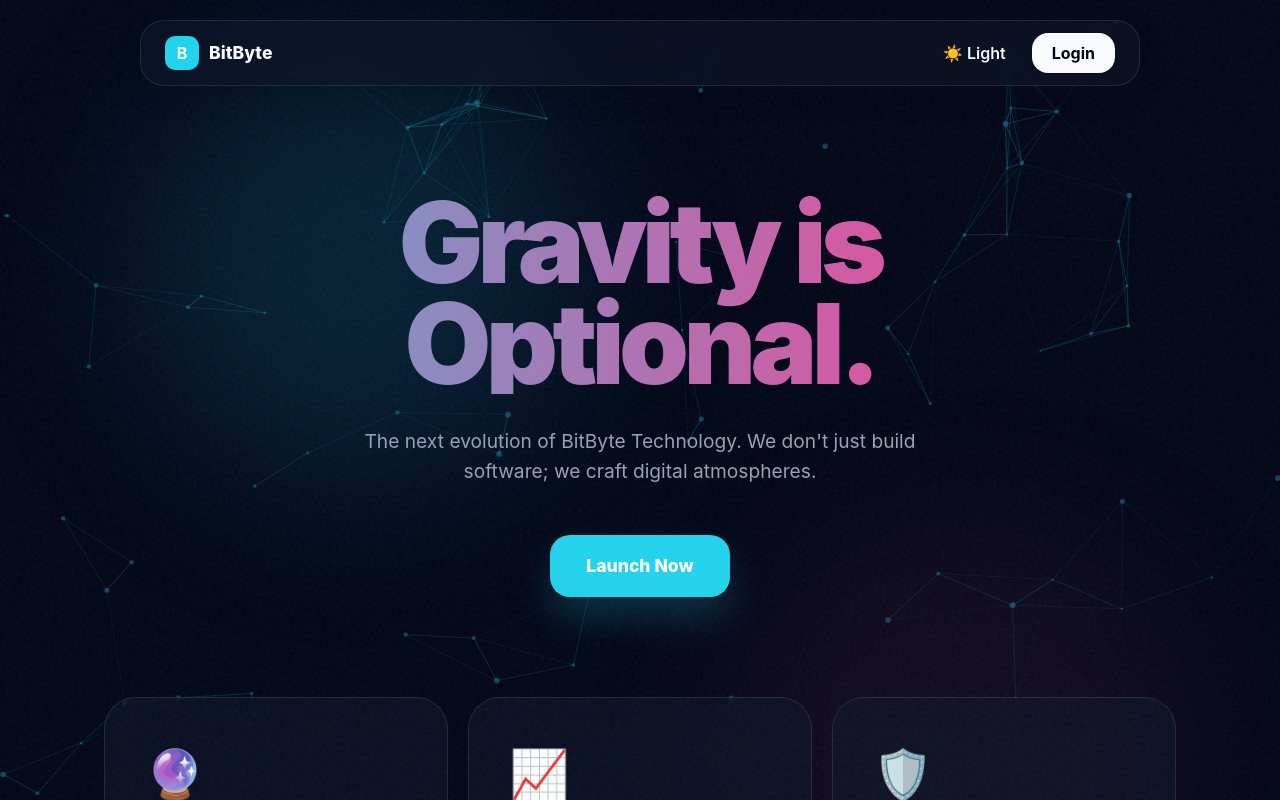
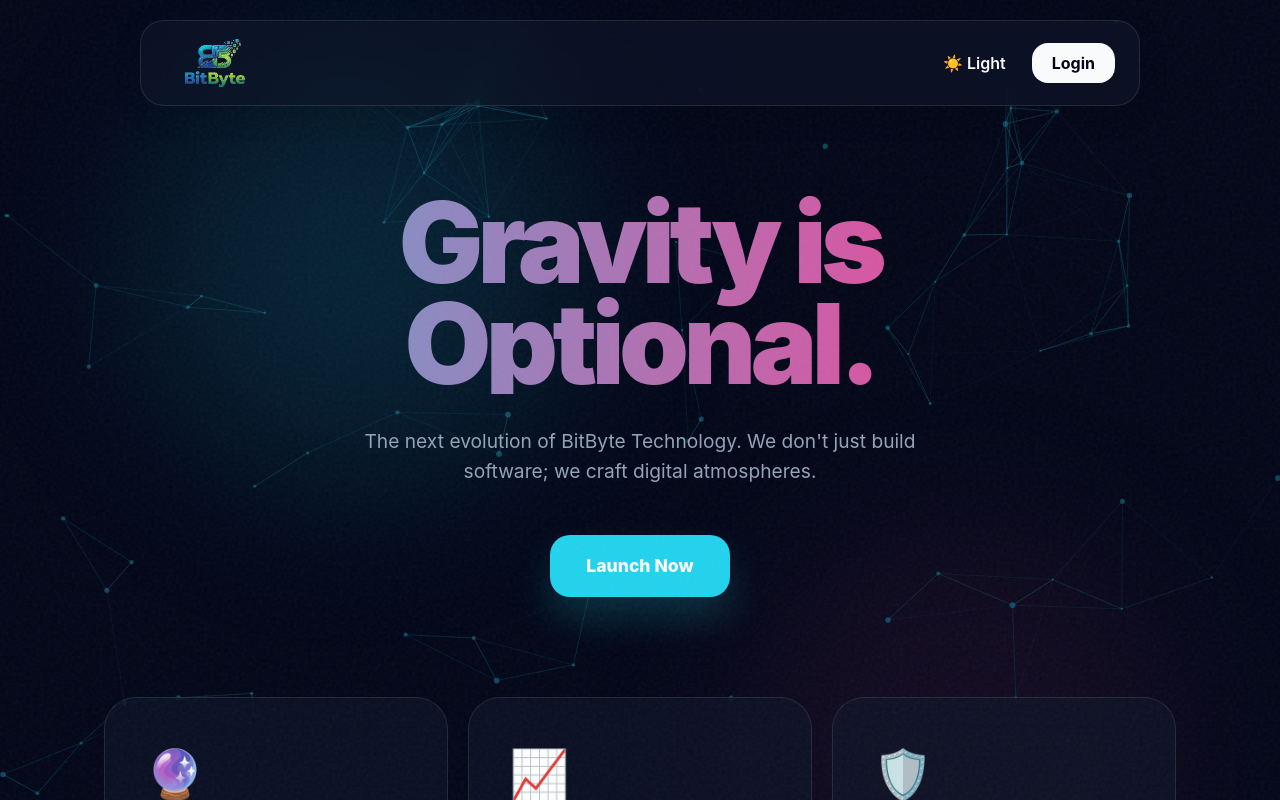
Before and after one commit to Senthilkumar-2003-java/BitByte-E---commerce, a React (Vite) app in the folder frontend/: page / in a window 1280 px wide. Shown: the top 800 px of the page. Built offline with nearby package versions, Linux system fonts and the light colour scheme.

Commit message:
logo fixed

```diff
--- a/frontend/src/pages/AdminDashboard.jsx
+++ b/frontend/src/pages/AdminDashboard.jsx
@@ -1,6 +1,7 @@
 import { useState, useEffect, useRef } from 'react'
 import { useNavigate } from 'react-router-dom'
 import api from '../api'
+import logo from '../assets/logo.png'
 
 const OCCUPATIONS = ['employee', 'business', 'others']
 const emptyForm = {
@@ -128,11 +129,14 @@ export default function AdminDashboard() {
 
       {/* Navbar */}
       <div style={{ position:'relative', zIndex:10, background: glass, borderBottom:`1px solid ${border}`, padding:'18px 40px', display:'flex', justifyContent:'space-between', alignItems:'center', backdropFilter:'blur(16px)', transition:'background 0.8s ease' }}>
-        <div style={{ display:'flex', alignItems:'center', gap:'12px' }}>
-          <div style={{ width:38, height:38, borderRadius:'10px', background:'#4ade80', display:'flex', alignItems:'center', justifyContent:'center', fontWeight:900, color:'#065f46', fontSize:'17px' }}>B</div>
-          <span style={{ fontWeight:800, fontSize:'18px' }}>BitByte</span>
-          <span style={{ color:'#86efac', fontWeight:700, fontSize:'14px', marginLeft:'6px' }}>🛡️ Admin Dashboard</span>
-        </div>
+ <div style={{ display:'flex', alignItems:'center', gap:'12px',marginLeft: '10px' }}>
+  <img
+    src={logo}
+    alt="BitByte Logo"
+    style={{ width: 60, height: 50, borderRadius: '10px', objectFit: 'contain' }}
+  />
+  <span style={{ color:'#86efac', fontWeight:700, fontSize:'14px' }}>🛡️ Admin Dashboard</span>
+</div>
         <div style={{ display:'flex', alignItems:'center', gap:'14px' }}>
           <span style={{ color: subtext, fontSize:'14px' }}>{localStorage.getItem('email')}</span>
 
--- a/frontend/src/pages/CustomerDashboard.jsx
+++ b/frontend/src/pages/CustomerDashboard.jsx
@@ -1,6 +1,7 @@
 import { useState, useEffect, useRef } from 'react'
 import { useNavigate } from 'react-router-dom'
 import api from '../api'
+import logo from '../assets/logo.png'
 
 const PARTICLES = Array.from({ length: 15 }, (_, i) => ({
   id: i, size: Math.random() * 60 + 10, x: Math.random() * 100,
@@ -99,11 +100,14 @@ export default function CustomerDashboard() {
 
       {/* Navbar */}
       <div style={{ position:'relative', zIndex:10, background: glass, borderBottom:`1px solid ${border}`, padding:'18px 40px', display:'flex', justifyContent:'space-between', alignItems:'center', backdropFilter:'blur(16px)' }}>
-        <div style={{ display:'flex', alignItems:'center', gap:'12px' }}>
-          <div style={{ width:38, height:38, borderRadius:'10px', background:'#34d399', display:'flex', alignItems:'center', justifyContent:'center', fontWeight:900, color:'#064e3b', fontSize:'17px' }}>B</div>
-          <span style={{ fontWeight:800, fontSize:'18px' }}>BitByte</span>
-          <span style={{ color:'#6ee7b7', fontWeight:700, fontSize:'14px', marginLeft:'6px' }}>👤 Customer Dashboard</span>
-        </div>
+<div style={{ display:'flex', alignItems:'center', gap:'12px',marginLeft: '10px' }}>
+  <img
+    src={logo}
+    alt="BitByte Logo"
+    style={{ width: 60, height: 50, borderRadius: '10px', objectFit: 'contain' }}
+  />
+  <span style={{ color:'#6ee7b7', fontWeight:700, fontSize:'14px' }}>👤 Customer Dashboard</span>
+</div>
         <div style={{ display:'flex', alignItems:'center', gap:'14px' }}>
           <span style={{ color: subtext, fontSize:'14px' }}>{localStorage.getItem('email')}</span>
           <button onClick={() => setDark(!dark)} style={{ padding:'8px 16px', borderRadius:'16px', border:`1px solid ${border}`, background:'transparent', color: text, cursor:'pointer', fontWeight:600, fontSize:'13px' }}>
--- a/frontend/src/pages/DealerDashboard.jsx
+++ b/frontend/src/pages/DealerDashboard.jsx
@@ -1,6 +1,7 @@
 import { useState, useEffect, useRef } from 'react'
 import { useNavigate } from 'react-router-dom'
 import api from '../api'
+import logo from '../assets/logo.png'
 
 const OCCUPATIONS = ['employee', 'business', 'others']
 const emptyForm = {
@@ -127,11 +128,14 @@ export default function DealerDashboard() {
 
       {/* Navbar */}
       <div style={{ position:'relative', zIndex:10, background: glass, borderBottom:`1px solid ${border}`, padding:'18px 40px', display:'flex', justifyContent:'space-between', alignItems:'center', backdropFilter:'blur(16px)' }}>
-        <div style={{ display:'flex', alignItems:'center', gap:'12px' }}>
-          <div style={{ width:38, height:38, borderRadius:'10px', background:'#f59e0b', display:'flex', alignItems:'center', justifyContent:'center', fontWeight:900, color:'#fff', fontSize:'17px' }}>B</div>
-          <span style={{ fontWeight:800, fontSize:'18px' }}>BitByte</span>
-          <span style={{ color:'#fcd34d', fontWeight:700, fontSize:'14px', marginLeft:'6px' }}>🏪 Dealer Dashboard</span>
-        </div>
+<div style={{ display:'flex', alignItems:'center', gap:'12px',marginLeft: '10px' }}>
+  <img
+    src={logo}
+    alt="BitByte Logo"
+    style={{ width: 60, height: 50, borderRadius: '10px', objectFit: 'contain' }}
+  />
+  <span style={{ color:'#fcd34d', fontWeight:700, fontSize:'14px' }}>🏪 Dealer Dashboard</span>
+</div>
         <div style={{ display:'flex', alignItems:'center', gap:'14px' }}>
           <span style={{ color: subtext, fontSize:'14px' }}>{localStorage.getItem('email')}</span>
           <button onClick={() => setDark(!dark)} style={{ padding:'8px 16px', borderRadius:'16px', border:`1px solid ${border}`, background:'transparent', color: text, cursor:'pointer', fontWeight:600, fontSize:'13px' }}>
--- a/frontend/src/pages/LandingPage.jsx
+++ b/frontend/src/pages/LandingPage.jsx
@@ -1,5 +1,6 @@
 import { useState, useEffect, useRef } from 'react'
 import { useNavigate } from 'react-router-dom'
+import logo from '../assets/logo.png'
 
 // Even more organic particles
 const PARTICLES = Array.from({ length: 25 }, (_, i) => ({
@@ -214,10 +215,13 @@ export default function LandingPage() {
         padding: '12px 24px', display: 'flex', justifyContent: 'space-between', alignItems: 'center',
         boxShadow: '0 8px 32px rgba(0,0,0,0.1)'
       }}>
-        <div style={{ display: 'flex', alignItems: 'center', gap: '10px' }}>
-          <div style={{ width: 34, height: 34, borderRadius: '10px', background: accent, display: 'flex', alignItems: 'center', justifyContent: 'center', fontWeight: 'bold', color: '#fff' }}>B</div>
-          <span style={{ fontWeight: 800, fontSize: '1.1rem' }}>BitByte</span>
-        </div>
+<div style={{ display: 'flex', alignItems: 'center', gap: '10px', marginLeft: '20px' }}>
+  <img
+    src={logo}
+    alt="BitByte Logo"
+    style={{ width: 60, height: 60, borderRadius: '10px', objectFit: 'contain' }}
+  />
+</div>
 
         <div style={{ display: 'flex', gap: '10px' }}>
           <button onClick={() => setDark(!dark)} style={{ padding: '8px 16px', borderRadius: '16px', border: 'none', background: 'transparent', color: text, cursor: 'pointer', fontWeight: 600 }}>
--- a/frontend/src/pages/PromotorDashboard.jsx
+++ b/frontend/src/pages/PromotorDashboard.jsx
@@ -1,6 +1,7 @@
 import { useState, useEffect, useRef } from 'react'
 import { useNavigate } from 'react-router-dom'
 import api from '../api'
+import logo from '../assets/logo.png'
 
 const OCCUPATIONS = ['employee', 'business', 'others']
 const emptyForm = {
@@ -127,11 +128,14 @@ export default function PromotorDashboard() {
 
       {/* Navbar */}
       <div style={{ position:'relative', zIndex:10, background: glass, borderBottom:`1px solid ${border}`, padding:'18px 40px', display:'flex', justifyContent:'space-between', alignItems:'center', backdropFilter:'blur(16px)' }}>
-        <div style={{ display:'flex', alignItems:'center', gap:'12px' }}>
-          <div style={{ width:38, height:38, borderRadius:'10px', background:'#34d399', display:'flex', alignItems:'center', justifyContent:'center', fontWeight:900, color:'#064e3b', fontSize:'17px' }}>B</div>
-          <span style={{ fontWeight:800, fontSize:'18px' }}>BitByte</span>
-          <span style={{ color:'#6ee7b7', fontWeight:700, fontSize:'14px', marginLeft:'6px' }}>🌟 Promotor Dashboard</span>
-        </div>
+ <div style={{ display:'flex', alignItems:'center', gap:'12px',marginLeft: '10px' }}>
+  <img
+    src={logo}
+    alt="BitByte Logo"
+    style={{ width: 50, height: 50, borderRadius: '10px', objectFit: 'contain' }}
+  />
+  <span style={{ color:'#6ee7b7', fontWeight:700, fontSize:'14px' }}>🌟 Promotor Dashboard</span>
+</div>
         <div style={{ display:'flex', alignItems:'center', gap:'14px' }}>
           <span style={{ color: subtext, fontSize:'14px' }}>{localStorage.getItem('email')}</span>
           <button onClick={() => setDark(!dark)} style={{ padding:'8px 16px', borderRadius:'16px', border:`1px solid ${border}`, background:'transparent', color: text, cursor:'pointer', fontWeight:600, fontSize:'13px' }}>
--- a/frontend/src/pages/SubDealerDashboard.jsx
+++ b/frontend/src/pages/SubDealerDashboard.jsx
@@ -1,6 +1,7 @@
 import { useState, useEffect, useRef } from 'react'
 import { useNavigate } from 'react-router-dom'
 import api from '../api'
+import logo from '../assets/logo.png'
 
 const OCCUPATIONS = ['employee', 'business', 'others']
 const emptyForm = {
@@ -128,11 +129,14 @@ export default function SubDealerDashboard() {
 
       {/* Navbar */}
       <div style={{ position:'relative', zIndex:10, background: glass, borderBottom:`1px solid ${border}`, padding:'18px 40px', display:'flex', justifyContent:'space-between', alignItems:'center', backdropFilter:'blur(16px)' }}>
-        <div style={{ display:'flex', alignItems:'center', gap:'12px' }}>
-          <div style={{ width:38, height:38, borderRadius:'10px', background:'#a78bfa', display:'flex', alignItems:'center', justifyContent:'center', fontWeight:900, color:'#fff', fontSize:'17px' }}>B</div>
-          <span style={{ fontWeight:800, fontSize:'18px' }}>BitByte</span>
-          <span style={{ color:'#c4b5fd', fontWeight:700, fontSize:'14px', marginLeft:'6px' }}>💎 Sub Dealer Dashboard</span>
-        </div>
+<div style={{ display:'flex', alignItems:'center', gap:'12px', marginLeft: '10px' }}>
+  <img
+    src={logo}
+    alt="BitByte Logo"
+    style={{ width: 60, height: 50, borderRadius: '10px', objectFit: 'contain' }}
+  />
+  <span style={{ color:'#c4b5fd', fontWeight:700, fontSize:'14px' }}>💎 Sub Dealer Dashboard</span>
+</div>
         <div style={{ display:'flex', alignItems:'center', gap:'14px' }}>
           <span style={{ color: subtext, fontSize:'14px' }}>{localStorage.getItem('email')}</span>
           <button onClick={() => setDark(!dark)} style={{ padding:'8px 16px', borderRadius:'16px', border:`1px solid ${border}`, background:'transparent', color: text, cursor:'pointer', fontWeight:600, fontSize:'13px' }}>
--- a/frontend/src/pages/SuperAdminDashboard.jsx
+++ b/frontend/src/pages/SuperAdminDashboard.jsx
@@ -1,6 +1,7 @@
 import { useState, useEffect, useRef } from 'react'
 import { useNavigate } from 'react-router-dom'
 import api from '../api'
+import logo from '../assets/logo.png'
 
 const OCCUPATION_OPTIONS = ['employee', 'business', 'others']
 
@@ -120,11 +121,14 @@ export default function SuperAdminDashboard() {
 
       {/* Navbar */}
       <div style={{ position:'relative', zIndex:10, background: glass, borderBottom:`1px solid ${border}`, padding:'18px 40px', display:'flex', justifyContent:'space-between', alignItems:'center', backdropFilter:'blur(16px)', transition:'background 0.8s ease' }}>
-        <div style={{ display:'flex', alignItems:'center', gap:'12px' }}>
-          <div style={{ width:38, height:38, borderRadius:'10px', background:'#22d3ee', display:'flex', alignItems:'center', justifyContent:'center', fontWeight:900, color:'#fff', fontSize:'17px' }}>B</div>
-          <span style={{ fontWeight:800, fontSize:'18px' }}>BitByte</span>
-          <span style={{ color:'#a5f3fc', fontWeight:700, fontSize:'14px', marginLeft:'6px' }}>🛡️ Super Admin</span>
-        </div>
+ <div style={{ display:'flex', alignItems:'center', gap:'12px',marginLeft: '10px' }}>
+  <img
+    src={logo}
+    alt="BitByte Logo"
+    style={{ width: 60, height: 50, borderRadius: '10px', objectFit: 'contain' }}
+  />
+  <span style={{ color:'#a5f3fc', fontWeight:700, fontSize:'14px' }}>🛡️ Super Admin</span>
+</div>
         <div style={{ display:'flex', alignItems:'center', gap:'14px' }}>
           <span style={{ color: subtext, fontSize:'14px' }}>{localStorage.getItem('email')}</span>
 
```
